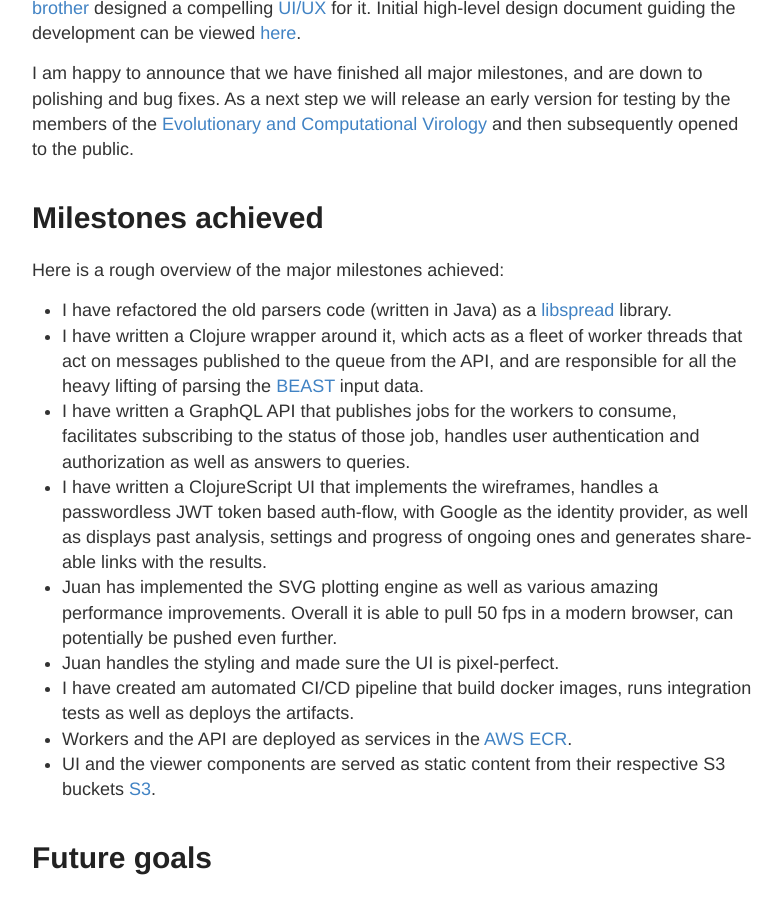
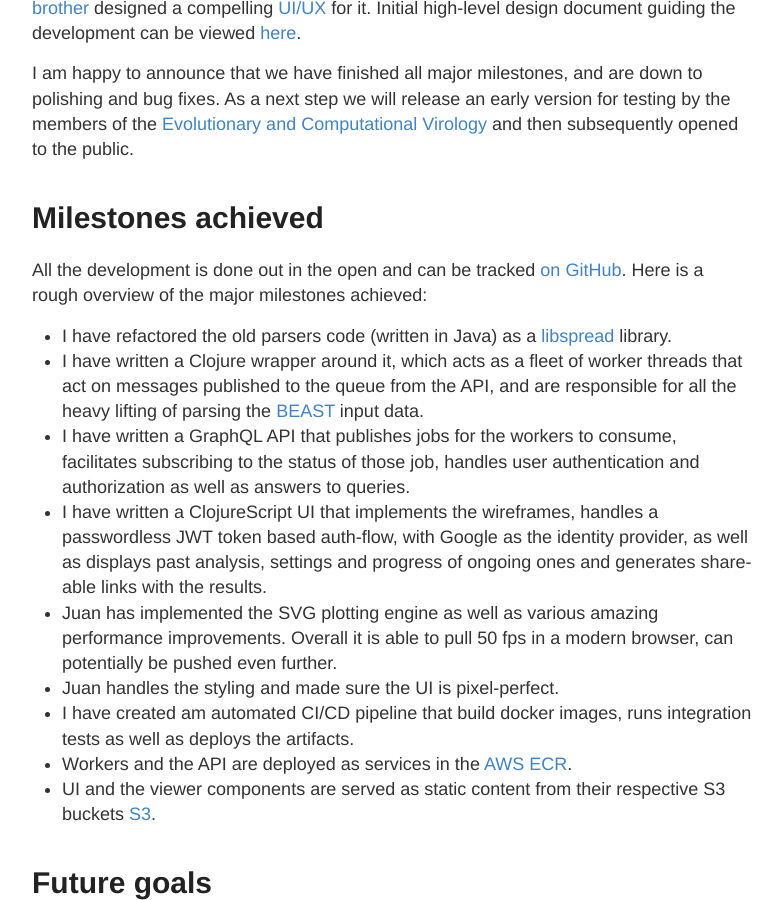
Before and after one commit to fbielejec/fbielejec.github.io, a Jekyll site: the page built from _posts/2021-11-26-spread-progress-update.md, in a window 1280 px wide and 900 px high, scrolled down 1081 px. Shown: the whole window, without its empty margins (248-1030 px from the left). Built offline with Jekyll 4.4.1, drawn with Linux system fonts in a browser that asks for light colours; comment, search, counter and statistics services are not loaded.

Commit message:
one sentence added

```diff
--- a/_posts/2021-11-26-spread-progress-update.md
+++ b/_posts/2021-11-26-spread-progress-update.md
@@ -26,6 +26,7 @@ As a next step we will release an early version for testing by the members of th
 
 # <a name="milestones"/> Milestones achieved
 
+All the development is done out in the open and can be tracked [on GitHub](https://github.com/fbielejec/spread).
 Here is a rough overview of the major milestones achieved:
 
 - I have refactored the old parsers code (written in Java) as a [libspread](https://github.com/fbielejec/spread/blob/master/pom.xml) library.
```
